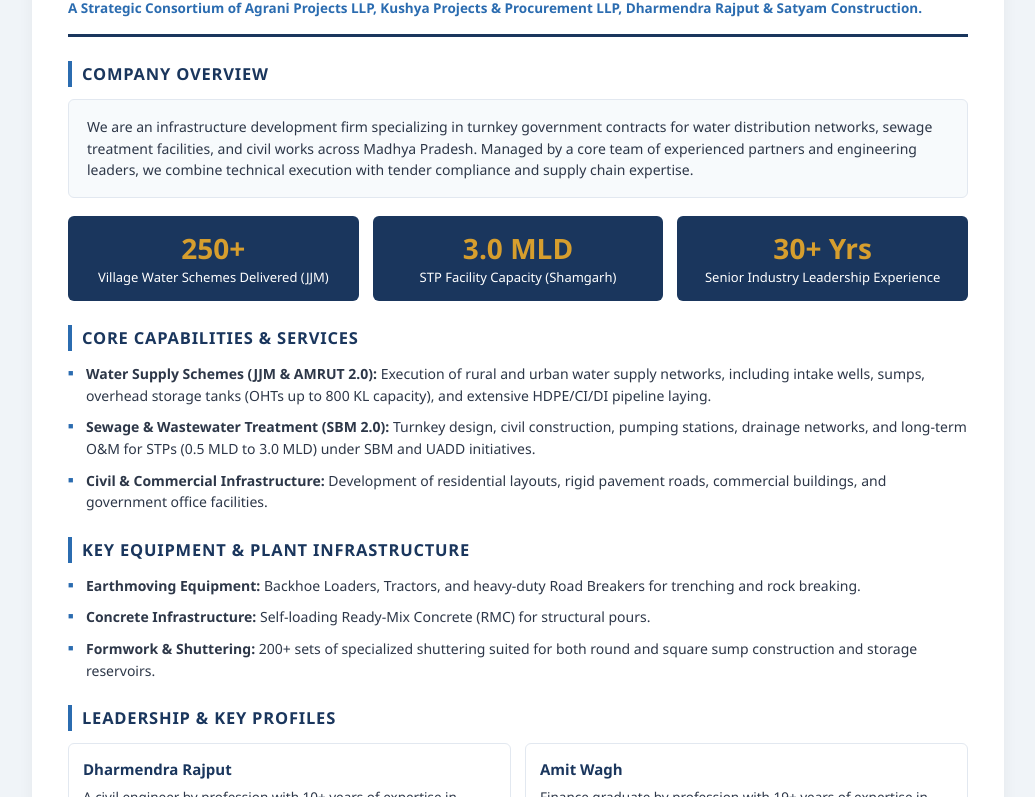
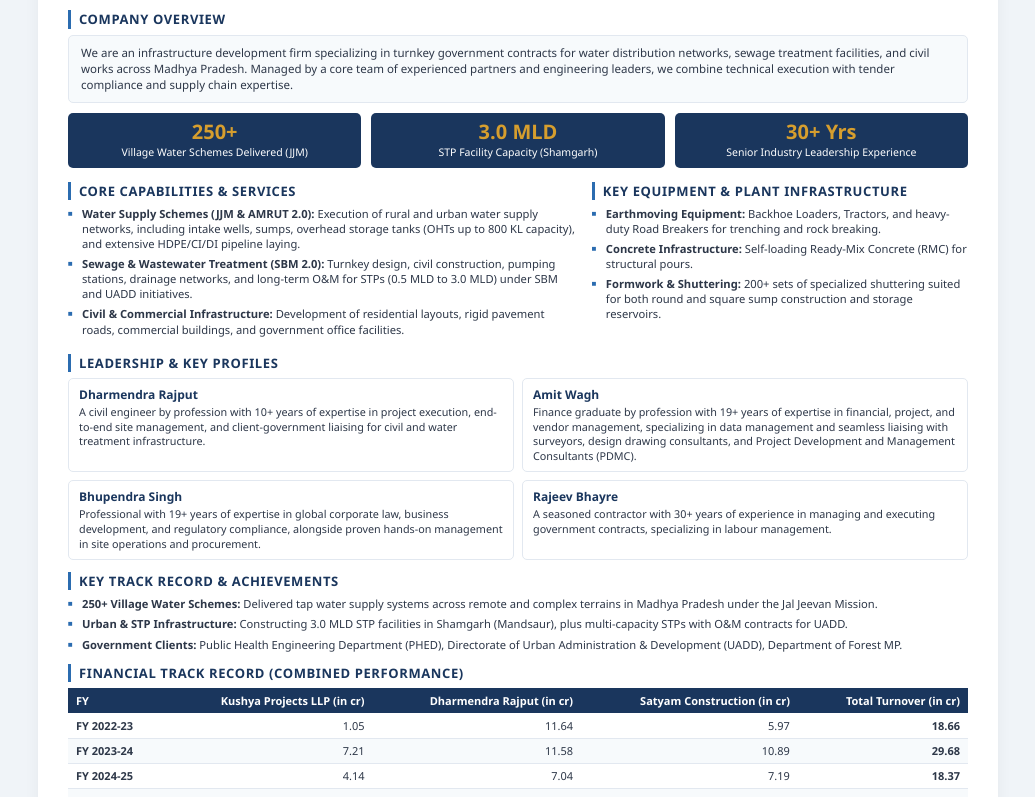
Before and after one commit to waghramit/Profile, a plain HTML site: page index.html in a window 1280 px wide. Shown: the part 105-902 px from the top of the page, without its empty margins (122-1157 px from the left). Drawn offline with Linux system fonts and the light colour scheme.

Commit message:
Refactor styles in index.html for better layout
Adjusted styles for various elements to improve layout and readability. Updated margins, paddings, font sizes, and section structures.

```diff
--- a/index.html
+++ b/index.html
@@ -15,7 +15,7 @@
 
         @page {
             size: A4;
-            margin: 12mm 14mm;
+            margin: 8mm 10mm;
         }
 
         body {
@@ -23,92 +23,102 @@
             color: var(--text-dark);
             background-color: #f0f4f8;
             margin: 0;
-            padding: 20px;
-            line-height: 1.55;
+            padding: 15px;
+            line-height: 1.4;
         }
 
         .container {
             max-width: 900px;
             margin: 0 auto;
             background: #ffffff;
-            padding: 36px;
+            padding: 25px 30px;
             border-radius: 8px;
             box-shadow: 0 4px 15px rgba(0,0,0,0.05);
         }
 
         /* Header */
         .header {
-            border-bottom: 3px solid var(--primary);
-            padding-bottom: 16px;
-            margin-bottom: 22px;
+            border-bottom: 2.5px solid var(--primary);
+            padding-bottom: 8px;
+            margin-bottom: 12px;
+            display: flex;
+            justify-content: space-between;
+            align-items: baseline;
+            flex-wrap: wrap;
         }
 
         .header h1 {
             color: var(--primary);
             margin: 0;
-            font-size: 28px;
+            font-size: 24px;
             letter-spacing: 1px;
             text-transform: uppercase;
         }
 
         .header p {
-            margin: 5px 0 0 0;
+            margin: 3px 0 0 0;
             color: var(--secondary);
-            font-size: 13.5px;
+            font-size: 12px;
             font-weight: 600;
-            line-height: 1.4;
+            width: 100%;
         }
 
         /* Sections */
         .section-title {
             color: var(--primary);
-            font-size: 16.5px;
+            font-size: 13px;
             font-weight: 700;
             text-transform: uppercase;
-            letter-spacing: 0.8px;
-            border-left: 4px solid var(--secondary);
-            padding-left: 10px;
-            margin-top: 24px;
-            margin-bottom: 12px;
-            break-after: avoid;
-            page-break-after: avoid;
+            letter-spacing: 0.6px;
+            border-left: 3.5px solid var(--secondary);
+            padding-left: 8px;
+            margin-top: 12px;
+            margin-bottom: 6px;
         }
 
         .overview-box {
             background-color: var(--bg-light);
-            padding: 16px 18px;
-            border-radius: 6px;
+            padding: 9px 12px;
+            border-radius: 5px;
             border: 1px solid var(--border-color);
-            font-size: 14px;
+            font-size: 11.5px;
+            line-height: 1.4;
         }
 
         /* Key Metrics / Highlights */
         .metrics-grid {
             display: grid;
             grid-template-columns: repeat(3, 1fr);
-            gap: 14px;
-            margin: 18px 0;
+            gap: 10px;
+            margin: 10px 0;
         }
 
         .metric-card {
             background: var(--primary);
             color: white;
-            padding: 16px 12px;
-            border-radius: 6px;
+            padding: 8px 10px;
+            border-radius: 5px;
             text-align: center;
         }
 
         .metric-card .number {
-            font-size: 28px;
+            font-size: 20px;
             font-weight: bold;
             color: var(--accent);
-            line-height: 1.15;
+            line-height: 1.1;
         }
 
         .metric-card .label {
-            font-size: 13px;
-            margin-top: 5px;
-            line-height: 1.25;
+            font-size: 10.5px;
+            margin-top: 2px;
+        }
+
+        /* Two-Column Middle Section */
+        .two-col-section {
+            display: grid;
+            grid-template-columns: 1.35fr 1fr;
+            gap: 16px;
+            margin-top: 4px;
         }
 
         /* Lists */
@@ -120,61 +130,63 @@
 
         ul.styled-list li {
             position: relative;
-            padding-left: 18px;
-            margin-bottom: 10px;
-            font-size: 14px;
+            padding-left: 14px;
+            margin-bottom: 5px;
+            font-size: 11.2px;
+            line-height: 1.35;
         }
 
         ul.styled-list li::before {
             content: "■";
             color: var(--secondary);
-            font-size: 9px;
+            font-size: 8px;
             position: absolute;
             left: 0;
-            top: 3px;
+            top: 2px;
         }
 
         /* Leadership Cards */
         .profile-grid {
             display: grid;
             grid-template-columns: repeat(2, 1fr);
-            gap: 14px;
+            gap: 8px;
         }
 
         .profile-card {
             border: 1px solid var(--border-color);
-            padding: 14px;
-            border-radius: 6px;
+            padding: 8px 10px;
+            border-radius: 5px;
             background: #fff;
-            font-size: 13.5px;
+            font-size: 10.8px;
+            line-height: 1.35;
         }
 
         .profile-name {
             font-weight: bold;
             color: var(--primary);
-            font-size: 15px;
-            margin-bottom: 6px;
+            font-size: 12px;
+            margin-bottom: 2px;
         }
 
         /* Financial Table */
         table {
             width: 100%;
             border-collapse: collapse;
-            margin-top: 10px;
+            margin-top: 6px;
         }
 
         th {
             background-color: var(--primary);
             color: white;
             text-align: left;
-            padding: 10px 12px;
-            font-size: 13.5px;
+            padding: 5px 8px;
+            font-size: 11px;
         }
 
         td {
-            padding: 9px 12px;
+            padding: 4.5px 8px;
             border-bottom: 1px solid var(--border-color);
-            font-size: 13.5px;
+            font-size: 11px;
         }
 
         tr:nth-child(even) {
@@ -186,19 +198,18 @@
         }
 
         .footnote {
-            font-size: 11.5px;
+            font-size: 9.5px;
             color: #718096;
-            margin-top: 6px;
+            margin-top: 4px;
         }
 
-        /* Print Balancing Rules */
         @media print {
             body {
                 -webkit-print-color-adjust: exact !important;
                 print-color-adjust: exact !important;
                 background-color: #ffffff !important;
                 padding: 0 !important;
-                line-height: 1.45;
+                margin: 0 !important;
             }
             .container {
                 box-shadow: none !important;
@@ -206,65 +217,18 @@
                 padding: 0 !important;
                 border-radius: 0;
             }
-            .header {
-                padding-bottom: 12px;
-                margin-bottom: 16px;
-            }
-            .section-title {
-                margin-top: 18px;
-                margin-bottom: 9px;
-                font-size: 15px;
-            }
-            .overview-box {
-                padding: 12px 15px;
-                font-size: 13px;
-            }
-            .metrics-grid {
-                margin: 14px 0;
-            }
-            .metric-card {
-                padding: 12px 10px;
-            }
-            .metric-card .number {
-                font-size: 24px;
-            }
-            .metric-card .label {
-                font-size: 12px;
-            }
-            ul.styled-list li {
-                margin-bottom: 7px;
-                font-size: 13px;
-            }
-            .profile-card {
-                padding: 11px 13px;
-                font-size: 12.5px;
-            }
-            th, td {
-                padding: 8px 10px;
-                font-size: 12.5px;
-            }
-            .page-break {
-                break-before: page;
-                page-break-before: always;
-                margin-top: 0 !important;
-            }
-            .overview-box, .metrics-grid, .profile-grid, .profile-card, table {
-                break-inside: avoid;
-                page-break-inside: avoid;
-            }
         }
     </style>
 </head>
 <body>
 
 <div class="container">
-    <!-- PAGE 1 -->
     <div class="header">
         <h1>SYNQUAD GROUP</h1>
         <p>A Strategic Consortium of Agrani Projects LLP, Kushya Projects &amp; Procurement LLP, Dharmendra Rajput &amp; Satyam Construction.</p>
     </div>
 
-    <div class="section-title">Company Overview</div>
+    <div class="section-title" style="margin-top: 0;">Company Overview</div>
     <div class="overview-box">
         We are an infrastructure development firm specializing in turnkey government contracts for water distribution networks, sewage treatment facilities, and civil works across Madhya Pradesh. Managed by a core team of experienced partners and engineering leaders, we combine technical execution with tender compliance and supply chain expertise.
     </div>
@@ -284,22 +248,26 @@
         </div>
     </div>
 
-    <div class="section-title">Core Capabilities &amp; Services</div>
+    <div class="two-col-section">
+        <div>
+            <div class="section-title" style="margin-top: 4px;">Core Capabilities &amp; Services</div>
             <ul class="styled-list">
                 <li><strong>Water Supply Schemes (JJM &amp; AMRUT 2.0):</strong> Execution of rural and urban water supply networks, including intake wells, sumps, overhead storage tanks (OHTs up to 800 KL capacity), and extensive HDPE/CI/DI pipeline laying.</li>
                 <li><strong>Sewage &amp; Wastewater Treatment (SBM 2.0):</strong> Turnkey design, civil construction, pumping stations, drainage networks, and long-term O&amp;M for STPs (0.5 MLD to 3.0 MLD) under SBM and UADD initiatives.</li>
                 <li><strong>Civil &amp; Commercial Infrastructure:</strong> Development of residential layouts, rigid pavement roads, commercial buildings, and government office facilities.</li>
             </ul>
-
-    <div class="section-title">Key Equipment &amp; Plant Infrastructure</div>
+        </div>
+        <div>
+            <div class="section-title" style="margin-top: 4px;">Key Equipment &amp; Plant Infrastructure</div>
             <ul class="styled-list">
                 <li><strong>Earthmoving Equipment:</strong> Backhoe Loaders, Tractors, and heavy-duty Road Breakers for trenching and rock breaking.</li>
                 <li><strong>Concrete Infrastructure:</strong> Self-loading Ready-Mix Concrete (RMC) for structural pours.</li>
                 <li><strong>Formwork &amp; Shuttering:</strong> 200+ sets of specialized shuttering suited for both round and square sump construction and storage reservoirs.</li>
             </ul>
+        </div>
+    </div>
 
-    <!-- PAGE 2 -->
-    <div class="section-title page-break">Leadership &amp; Key Profiles</div>
+    <div class="section-title">Leadership &amp; Key Profiles</div>
     <div class="profile-grid">
         <div class="profile-card">
             <div class="profile-name">Dharmendra Rajput</div>
```
Lines whose indentation alone changed are shown as unchanged.
